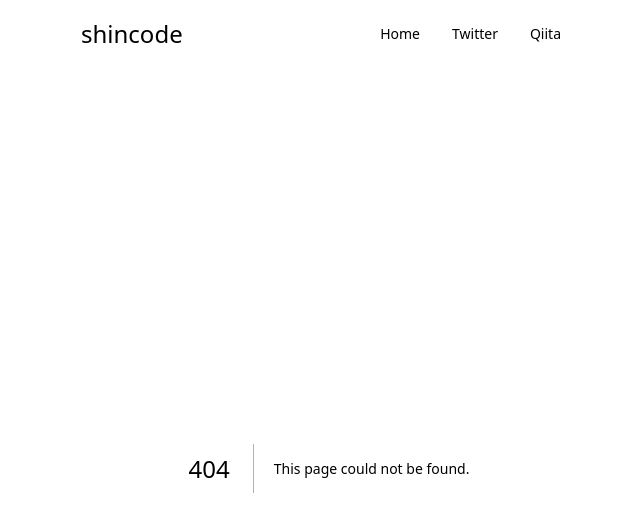
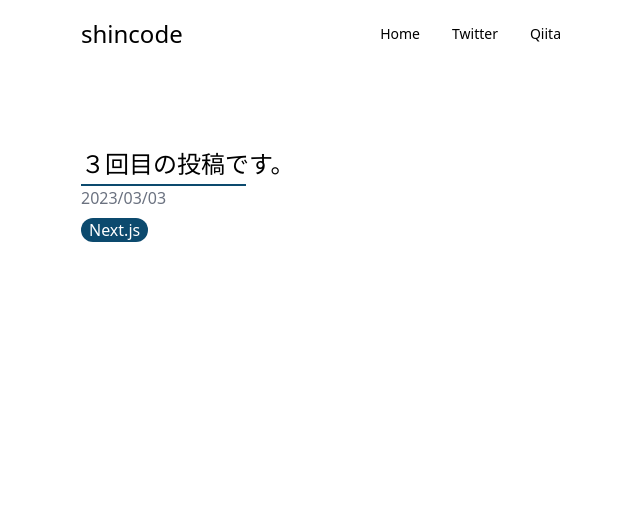
Before and after one commit to kanno-y/notion-blog, a Next.js app: page /posts/1 in a window 1280 px wide. Before the commit this address had no page. Shown: the top 532 px of the page, without its empty margins (311-951 px from the left). Built offline with nearby package versions, Linux system fonts and the light colour scheme.

Commit message:
🔨 Add: Notion記事詳細ページを作成

```diff
--- a/components/Post/SinglePost.tsx
+++ b/components/Post/SinglePost.tsx
@@ -9,8 +9,7 @@
     <section className="lg:w-1/2 bg-sky-900 mb-8 mx-auto rounded-md p-5 shadow-2xl hover:shadow-none hover:translate-y-1 transition-all duration-300">
       <div className="flex items-center gap-3">
         <h2 className="text-gray-100 text-2xl font-medium mb-2">
-          {title}
-          <Link href={`posts/${slug}`} />
+          <Link href={`posts/${slug}`}>{title}</Link>
         </h2>
         <div className="text-gray-100">{date}</div>
         {tags.map((tag, index) => (
--- /dev/null
+++ b/pages/posts/[slug].tsx
@@ -0,0 +1,17 @@
+import React from 'react'
+
+const Post = () => {
+  return (
+    <section className="container lg:px-2 px-5 h-screen lg:w-2/5 mx-auto mt-20">
+      <h2 className="w-full text-2xl font-medium">３回目の投稿です。</h2>
+      <div className="border-b-2 w-1/3 mt-1 border-sky-900"></div>
+      <span className="text-gray-500">2023/03/03</span>
+      <br />
+      <p className="text-white bg-sky-900 rounded-xl font-medium mt-2 px-2 inline-block">
+        Next.js
+      </p>
+    </section>
+  )
+}
+
+export default Post
```
